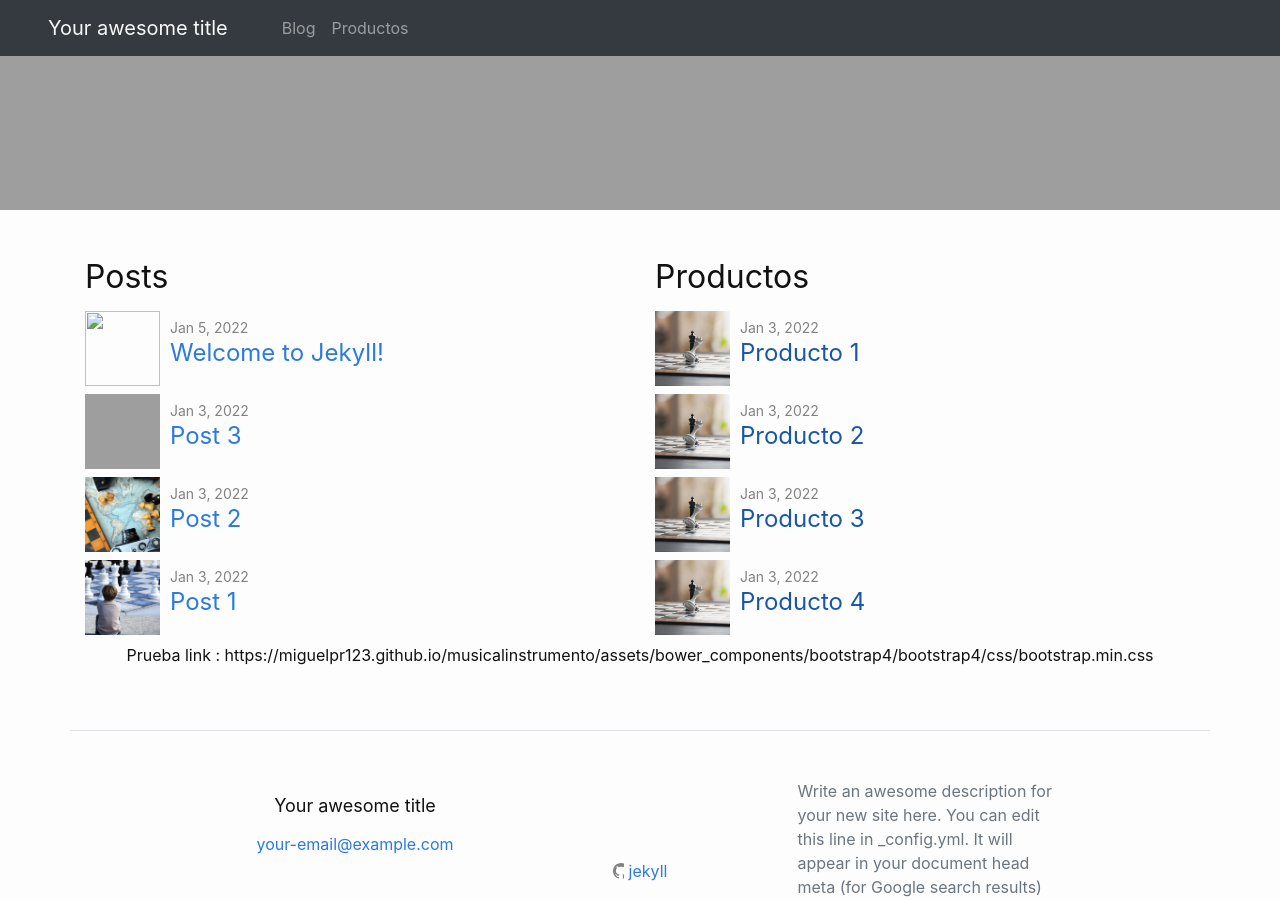
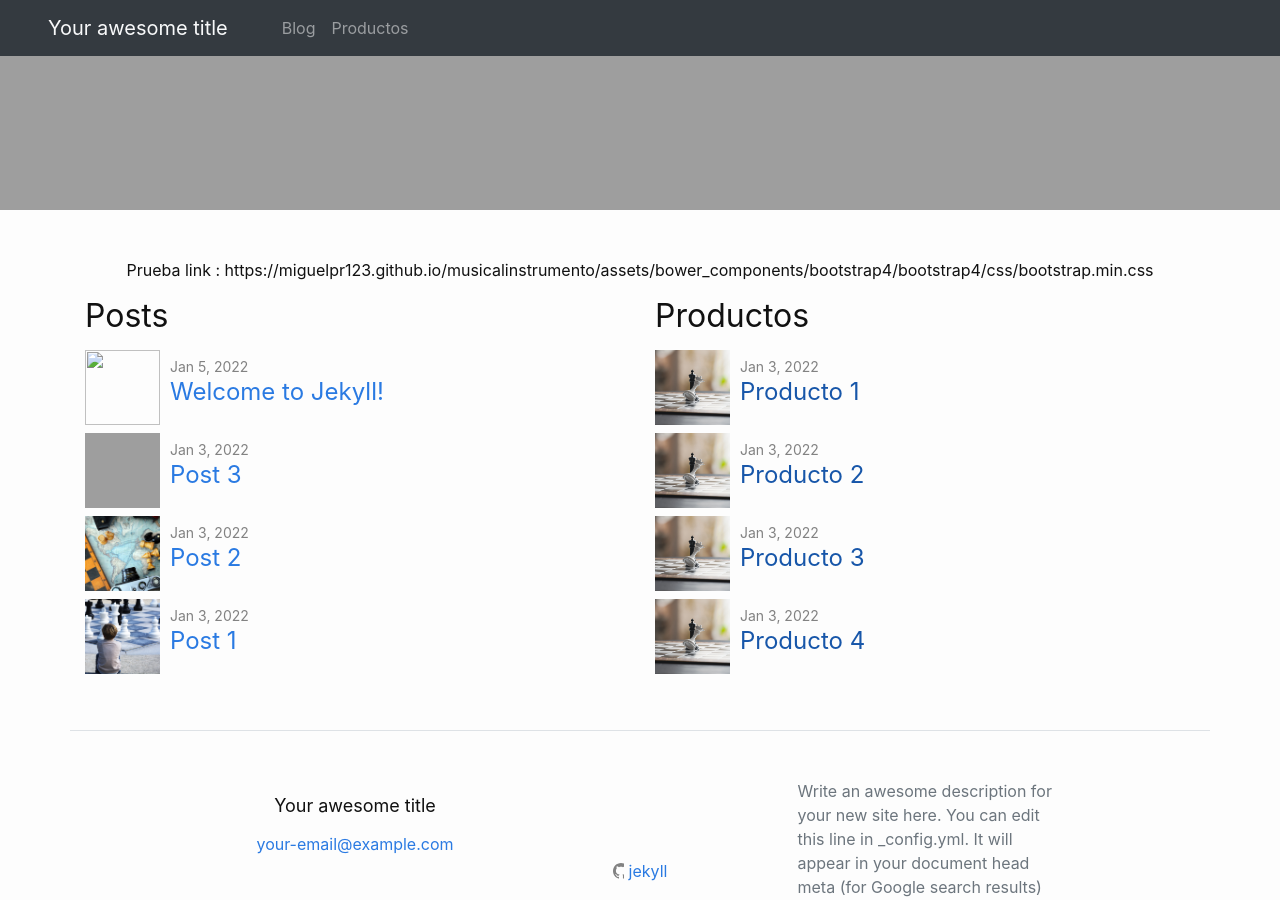
Before and after one commit to Miguelpr123/musicalinstrumento, a Jekyll site: the page built from index.markdown, in a window 1280 px wide and 900 px high, scrolled down 330 px. Built offline with Jekyll 4.4.1, drawn with Linux system fonts in a browser that asks for light colours; part of the change alters nothing that is shown; grey boxes are pictures that could not be loaded.

```diff
--- a/_layouts/default.html
+++ b/_layouts/default.html
@@ -9,8 +9,8 @@
 
     <main class="container my-5">
       <div class="row justify-content-around" >
+        <p>Prueba link : {{site.url}}{{site.baseurl}}/assets/bower_components/bootstrap4/bootstrap4/css/bootstrap.min.css</p>
         {{ content }}
-        <p>Prueba link : {{site.url}}{{site.baseurl}}/assets/bower_components/bootstrap4/bootstrap4/css/bootstrap.min.css</p>
       </div>
     </main>
 
```
